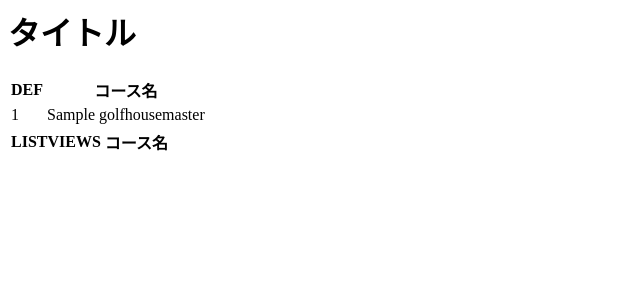
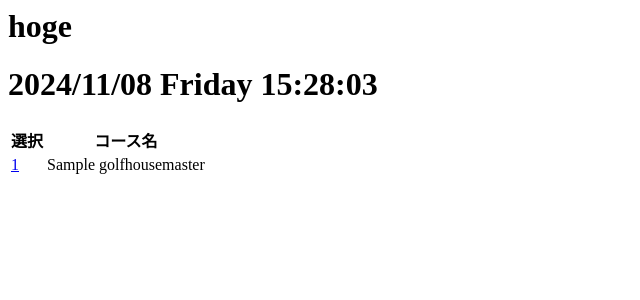
Before and after one commit to junpeioikawa/golfScore, a Django app: page /round in a window 1280 px wide. Shown: the top 300 px of the page, without its empty margins (0-640 px from the left). Run offline with Django 5.2, Linux system fonts and the light colour scheme; tables that the repository leaves empty hold one stand-in row (values such as "Sample post"); lists and menus that the app fills with data are empty; parts of the project's set-up code (start-up, migrations or seed data) failed here and were passed over.

Commit message:
ラウンド情報登録機能作りかけ

```diff
--- a/golfScore/golfScore/urls.py
+++ b/golfScore/golfScore/urls.py
@@ -20,9 +20,8 @@
 
 
 urlpatterns = [
-    path('round', views.round_views.list_golfHouse_View, name='listGolfHouse'),
-    path('round/<str:pk>', views.round_views.input_round_View,  name='inputRound'),
-    path('round2', views.round_views.GolfHouseListView.as_view(), name='listGolfHouse2'),
+    path('round', views.round_views.GolfHouseListView.as_view(), name='listGolfHouse'),
+    # path('round/<str:pk>', views.round_views.RoundCreateView.as_view(),  name='inputRound'),
 
 
     # hayashida start
--- a/golfScore/golfScore_app/templates/round_pages/list_golfhouse.html
+++ b/golfScore/golfScore_app/templates/round_pages/list_golfhouse.html
@@ -8,32 +8,15 @@
             <table>
                 <thead>
                     <tr>
-                        <th scope="col">DEF</th>
-                        <th scope="col">コース名</th>
-                    </tr>
-                </thead>
-                <tbody>
-                    {% for golfHouseData in golfHouseList%}
-                        <tr>
-                            <td>{{golfHouseData.house_id}}</td>
-                            <td>{{golfHouseData.house_name}}</td>
-                        </tr>
-                    {% endfor %}
-                </tbody>
-            </table>
-
-            <table>
-                <thead>
-                    <tr>
-                        <th scope="col">LISTVIEWS</th>
+                        <th scope="col">選択</th>
                         <th scope="col">コース名</th>
                     </tr>
                 </thead>
                 <tbody>
                     {% for golfHouseData in object_list%}
-                        <tr>
-                            <td>{{golfHouseData.house_id}}</td>
-                            <td>{{golfHouseData.house_name}}</td>
+                    <tr>
+                        <td><a href="/round/{{golfHouseData.house_id}}/">{{golfHouseData.house_id}}</td>
+                        <td>{{golfHouseData.house_name}}</td>
                         </tr>
                     {% endfor %}
                 </tbody>
--- a/golfScore/golfScore_app/views/round_views.py
+++ b/golfScore/golfScore_app/views/round_views.py
@@ -4,8 +4,8 @@
 
 from django.shortcuts import get_object_or_404, render
 from django.http.response import HttpResponse
-from django.views.generic import ListView
-from golfScore_app.models import GolfHouseMaster
+from django.views.generic import ListView,CreateView
+from golfScore_app.models import GolfHouseMaster,Round
 
 # # Create your views here.
 # def helloworld(request):
@@ -13,29 +13,25 @@
 # def test(request):
 #     return HttpResponse('round test')
 
-def list_golfHouse_View(request):
-    golfHouseList = GolfHouseMaster.objects.all()
-    dispData = {
-        'title':'タイトル',
-        'golfHouseList':golfHouseList,
-    }
-    return render(request, 'round_pages/list_golfhouse.html', dispData)
+class GolfHouseListView(ListView):
+    model = GolfHouseMaster
+    template_name = 'round_pages/list_golfhouse.html'
+    def get_context_data(self):
+            disp_data = super().get_context_data()
+            # page_title を追加する
+            disp_data['title'] = 'hoge'
+            d = timezone.now()
+            dt_now = d.strftime('%Y/%m/%d %A %H:%M:%S')
+            disp_data['date'] = dt_now
 
-def input_round_View(request):
-    print(request.GET["id"])
+            return disp_data
 
 
-class GolfHouseListView(ListView):
-    model = GolfHouseMaster
-    # model['title'] = 'GolfHouseListViewのタイトル'
-    template_name = 'round_pages/list_golfhouse.html'
-    def get_context_data(self):
-            dispData = super().get_context_data()
-            # page_title を追加する
-            dispData['title'] = 'hoge'
-            d = timezone.now()
-            dt_now = d.strftime('%Y/%m/%d %A %H:%M:%S')
-
-            dispData['date'] = dt_now
-
-            return dispData
+# class RoundCreateView(CreateView):
+#     model = Round
+#     template_name = 'round_pages/list_golfhouse.html'
+#     def get(self, request):
+#         if "query_param" in request.GET:
+#             # query_paramが指定されている場合の処理
+#         param_value = request.GET.get("query_param")
+#         else:
```
Also changed, not shown: golfScore/golfScore_app/forms.py (added, +15 -0 lines).
